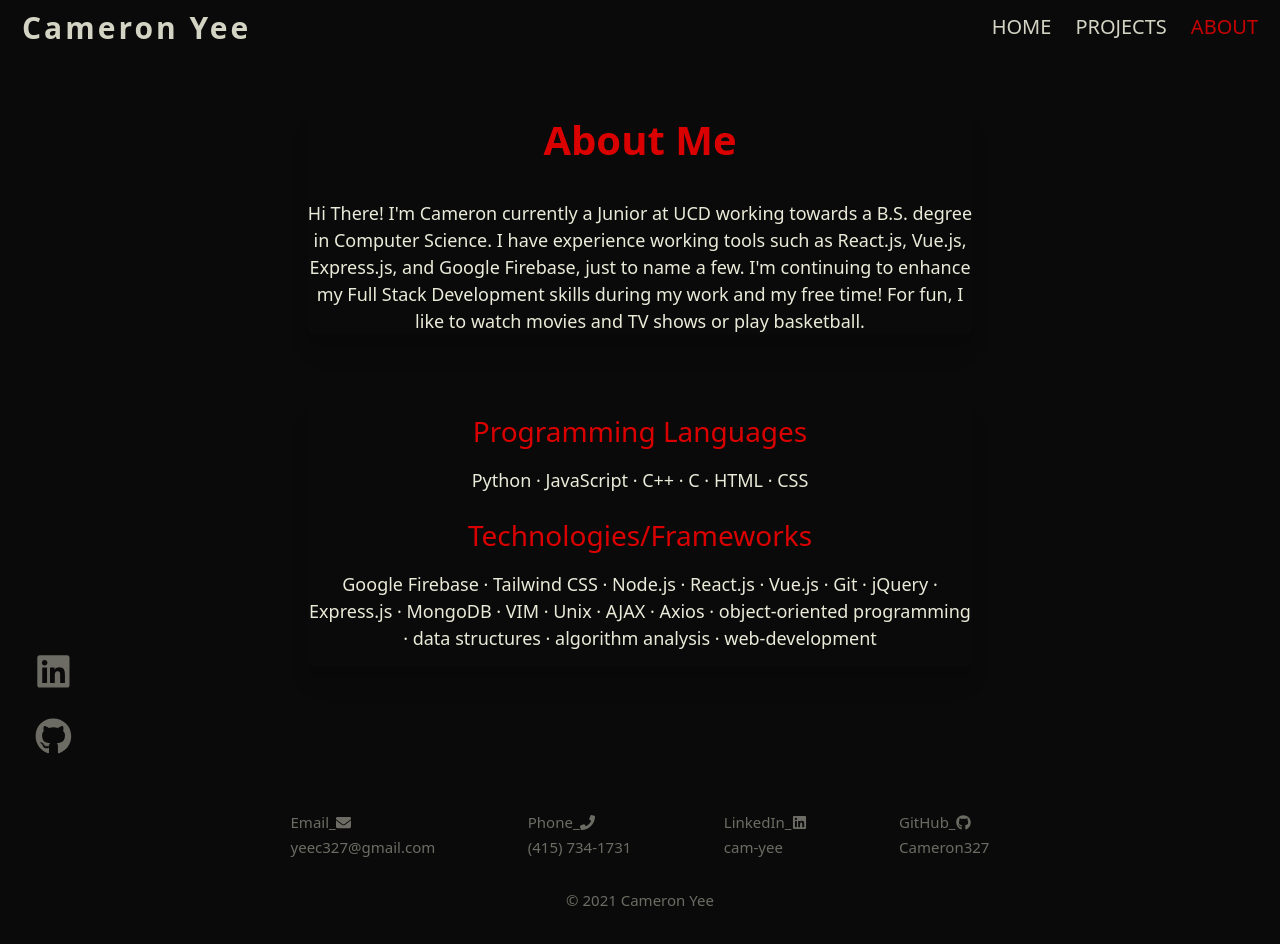
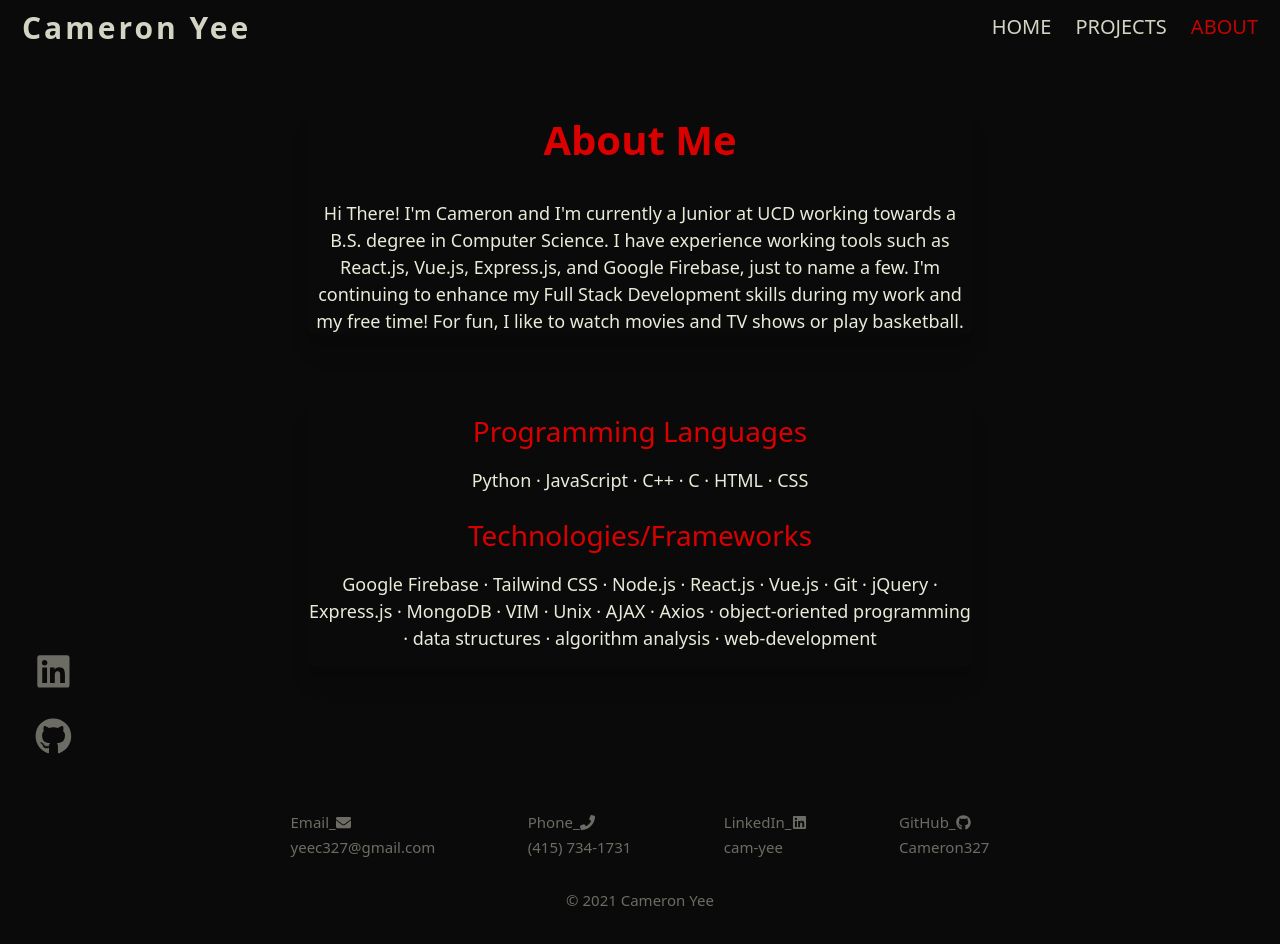
Before and after one commit to kyleyee20/kyle-yee, a React (Create React App) app: page /about in a window 1280 px wide. Shown: the top 944 px of the page. Built offline with nearby package versions, Linux system fonts and the light colour scheme.

Commit message:
Fixed typo in about section

```diff
--- a/src/pages/About.js
+++ b/src/pages/About.js
@@ -10,7 +10,7 @@ function About() {
               <h2 className="header">About Me</h2>
             </strong>
             <p className="description">
-              Hi There! I'm Cameron currently a Junior at UCD working towards a
+              Hi There! I'm Cameron and I'm currently a Junior at UCD working towards a
               B.S. degree in Computer Science. I have experience working tools
               such as React.js, Vue.js, Express.js, and Google Firebase, just to
               name a few. I'm continuing to enhance my Full Stack Development
```
